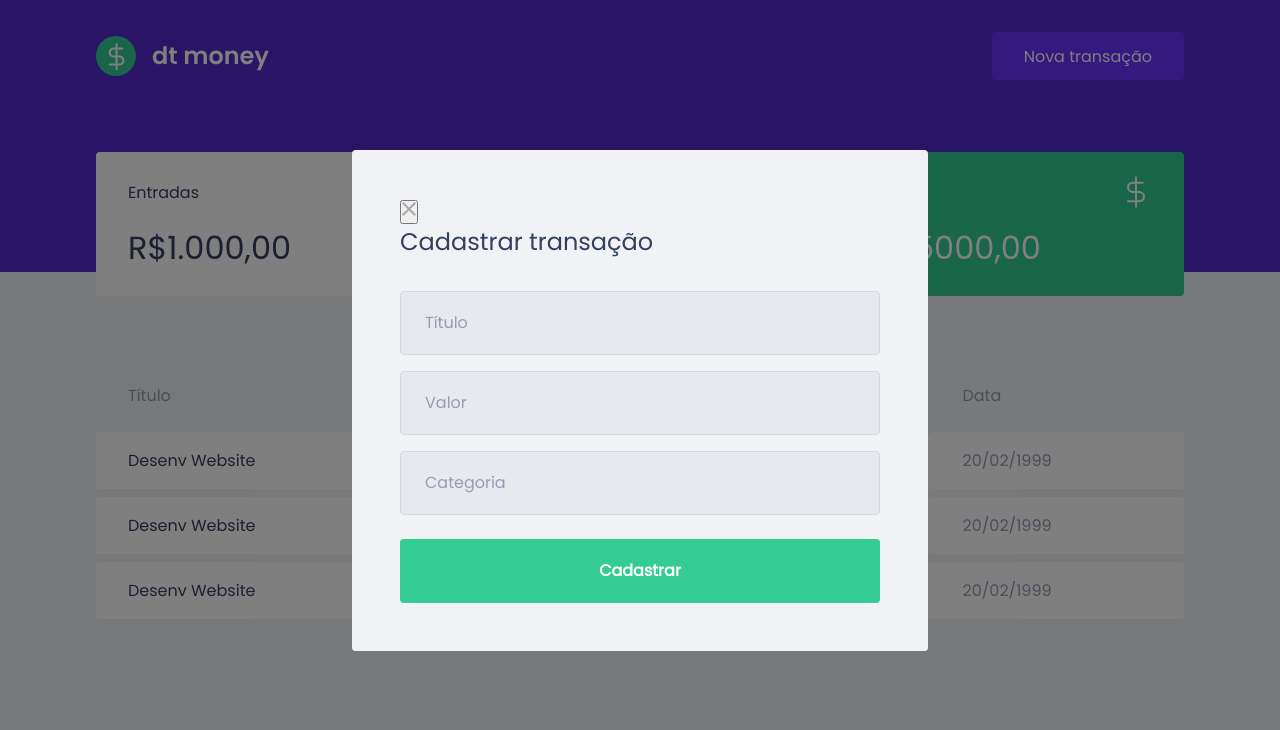
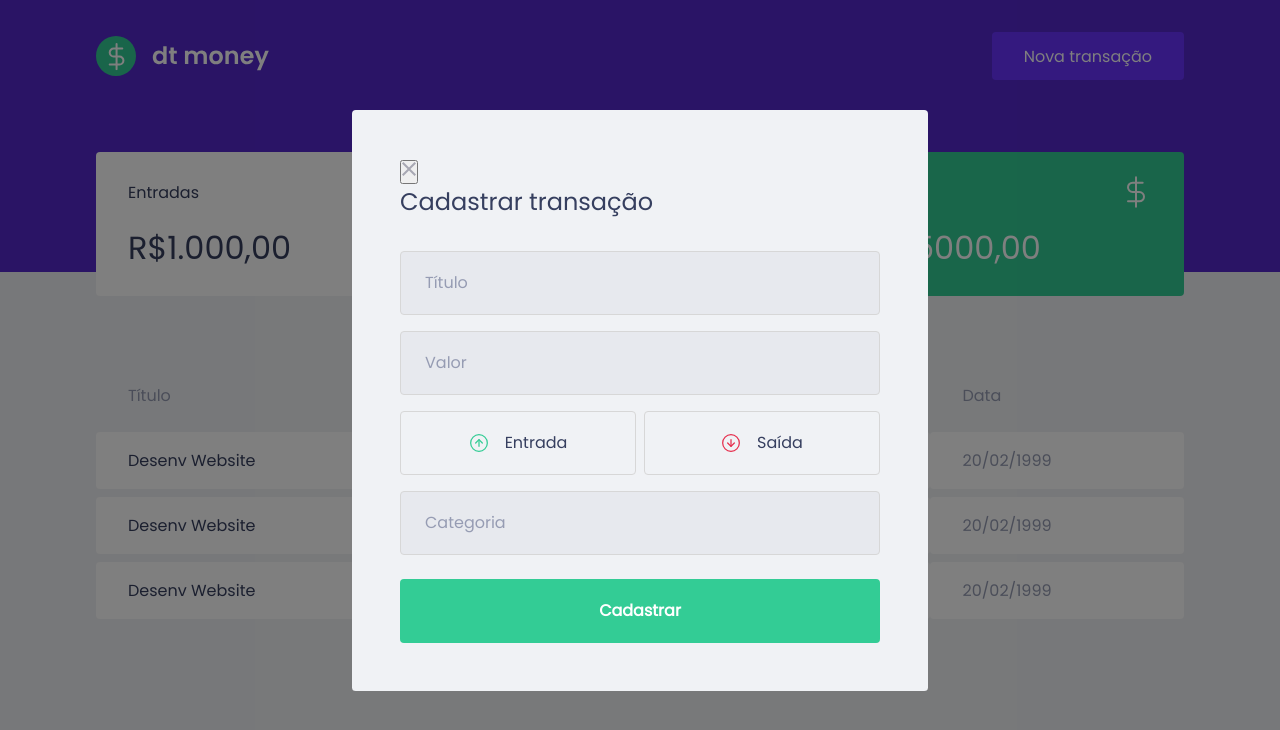
Before and after one commit to MoacirPetry/rocketseat-dtmoney, a React (Create React App) app: page / in a window 1280 px wide. Both pictures are taken after a click on the button "Nova transação". Shown: the top 730 px of the page. Built offline with nearby package versions, Linux system fonts and the light colour scheme; no server answers; what miragejs would draw is missing.

Commit message:
feat: add polished

```diff
--- a/package.json
+++ b/package.json
@@ -5,6 +5,7 @@
   "dependencies": {
     "axios": "^0.21.4",
     "miragejs": "^0.1.42",
+    "polished": "^4.1.3",
     "react": "^17.0.2",
     "react-dom": "^17.0.2",
     "react-modal": "^3.14.3",
--- a/src/components/NewTransactionModal/index.tsx
+++ b/src/components/NewTransactionModal/index.tsx
@@ -1,5 +1,7 @@
 import Modal from 'react-modal';
-import { Container } from './styles';
+import incomeImg from '../../assets/income.svg';
+import outcomeImg from '../../assets/outcome.svg';
+import { Container, TransactionTypeContainer } from './styles';
 import closeImg from '../../assets/close.svg';
 
 interface NewTransactionModalProps {
@@ -30,6 +32,20 @@ export function NewTransactionModal({ isOpen, onRequestClose }: NewTransactionMo
           type="number"
           placeholder="Valor"
         />
+        <TransactionTypeContainer>
+          <button
+            type="button"
+          >
+            <img src={incomeImg} alt="Entrada" />
+            <span>Entrada</span>
+          </button>
+          <button
+            type="button"
+          >
+            <img src={outcomeImg} alt="Saída" />
+            <span>Saída</span>
+          </button>
+        </TransactionTypeContainer>
         <input
           placeholder="Categoria"
         />
--- a/src/components/NewTransactionModal/styles.ts
+++ b/src/components/NewTransactionModal/styles.ts
@@ -1,3 +1,4 @@
+import { darken } from "polished";
 import styled from "styled-components";
 
 export const Container = styled.form`
@@ -59,3 +60,40 @@ export const Container = styled.form`
     }
   }
 `;
+
+export const TransactionTypeContainer = styled.div`
+  margin: 1rem 0;
+  display: grid;
+  grid-template-columns: 1fr 1fr;
+  gap: 0.5rem;
+
+  button {
+    height: 4rem;
+    border: 1px solid #d7d7d7;
+    border-radius: 0.25rem;
+
+    background: transparent;
+
+    display: flex;
+    align-items: center;
+    justify-content: center;
+
+    transition: border-color 0.2s;
+
+    &:hover {
+      border-color: ${darken(0.1, '#d7d7d7')};
+    }
+
+    img {
+      width: 20px;
+      height: 20px;
+    }
+
+    span {
+      display: inline-block;
+      margin-left: 1rem;
+      font-size: 1rem;
+      color: var(--text-title);
+    }
+  }
+`;
```
Also changed, not shown: 2 other files (tests, documents, lock files or other folders).
